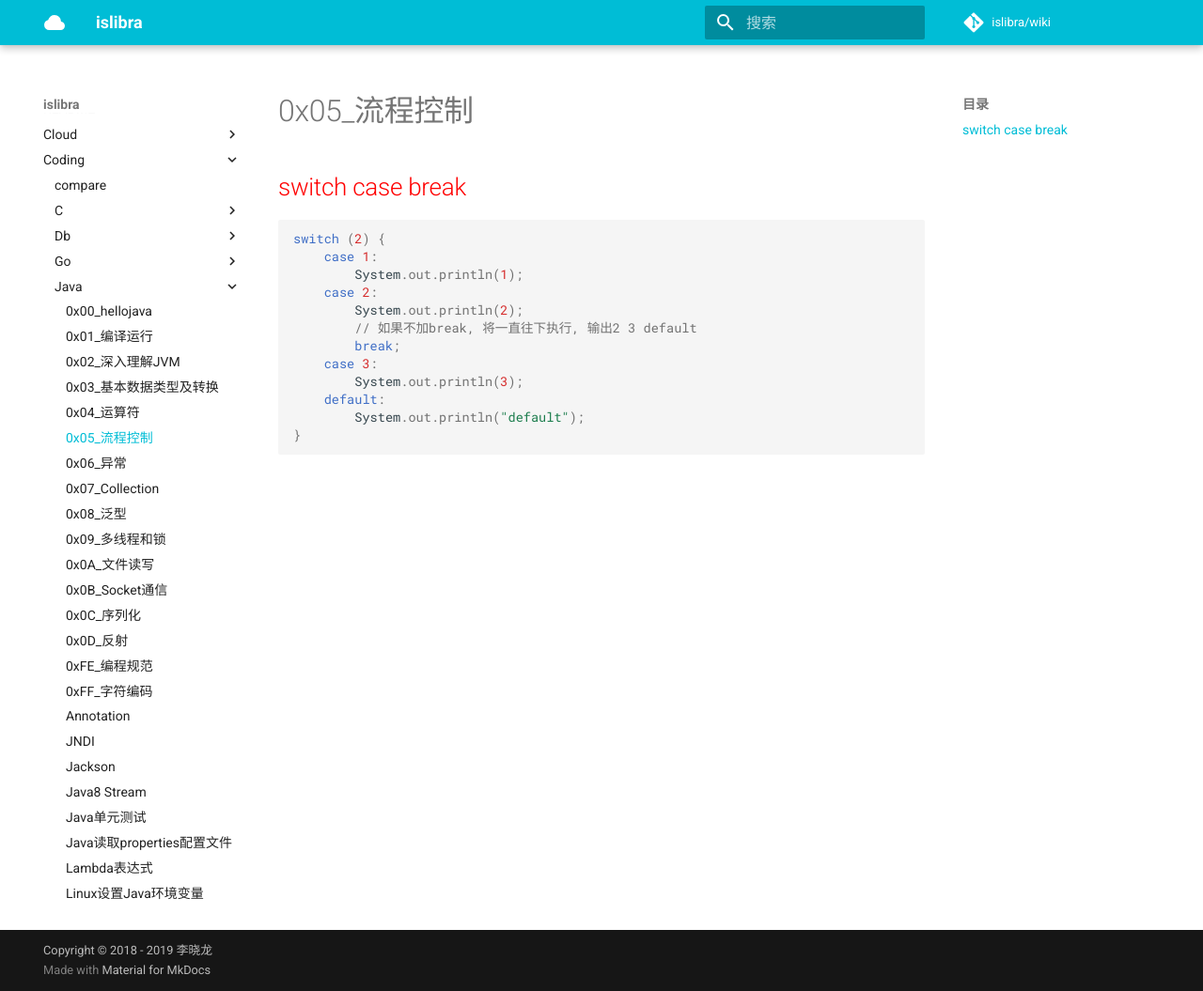
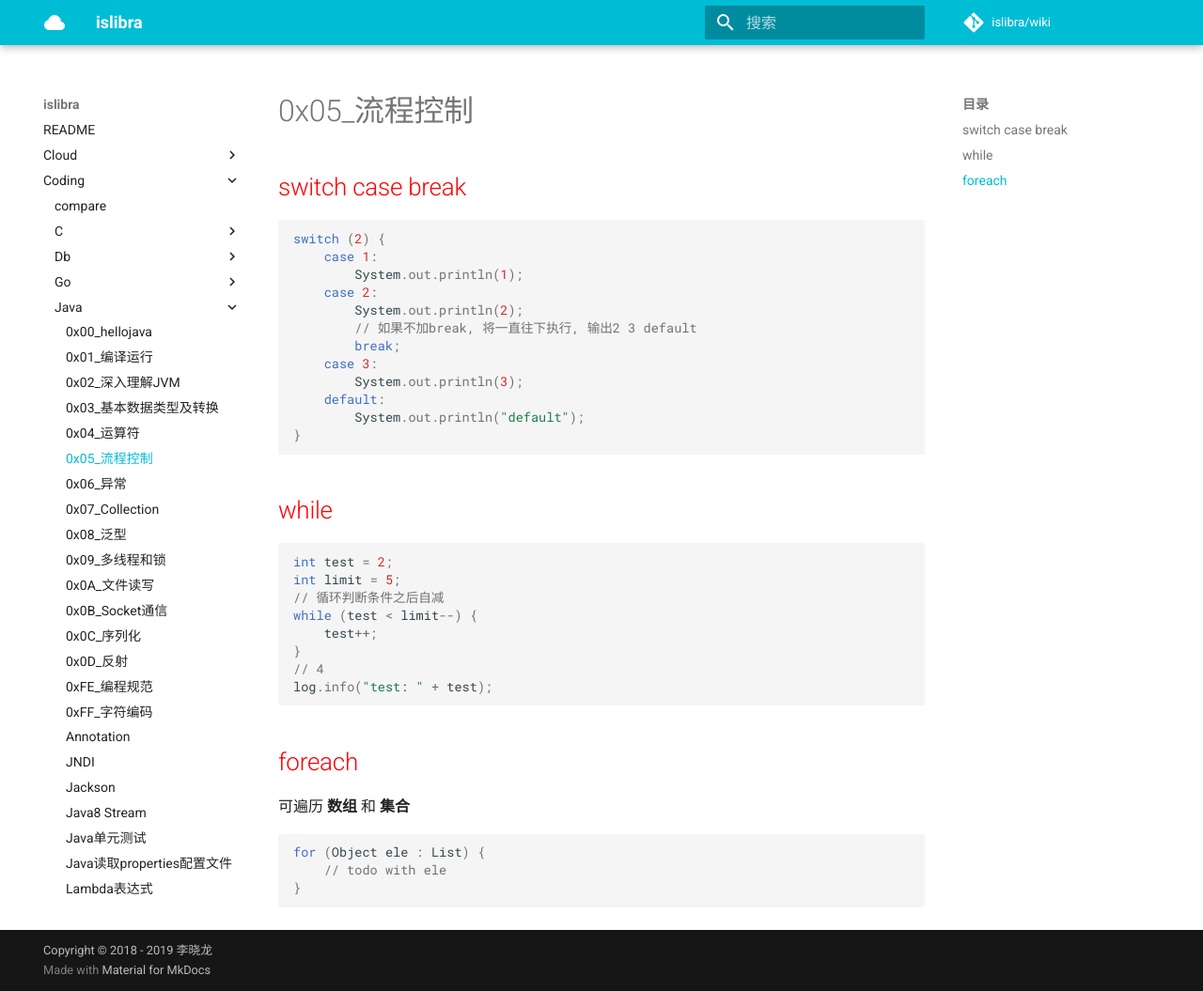
Before and after one commit to islibra/wiki, an MkDocs documentation site: the page built from docs/coding/java/0x05_流程控制.md, in a window 1280 px wide and 1055 px high. Shown: the whole window at 94% size. Built offline with MkDocs 1.6.1 and Material for MkDocs 9.7.7, drawn with Linux system fonts in a browser that asks for light colours; comment, search, counter and statistics services are not loaded.

Commit message:
Update 0x05_流程控制.md

````diff
--- a/docs/coding/java/0x05_流程控制.md
+++ b/docs/coding/java/0x05_流程控制.md
@@ -16,3 +16,26 @@ switch (2) {
         System.out.println("default");
 }
 ```
+
+## while
+
+```java
+int test = 2;
+int limit = 5;
+// 循环判断条件之后自减
+while (test < limit--) {
+    test++;
+}
+// 4
+log.info("test: " + test);
+```
+
+## foreach
+
+可遍历 **数组** 和 **集合**
+
+```java
+for (Object ele : List) {
+    // todo with ele
+}
+```
````
